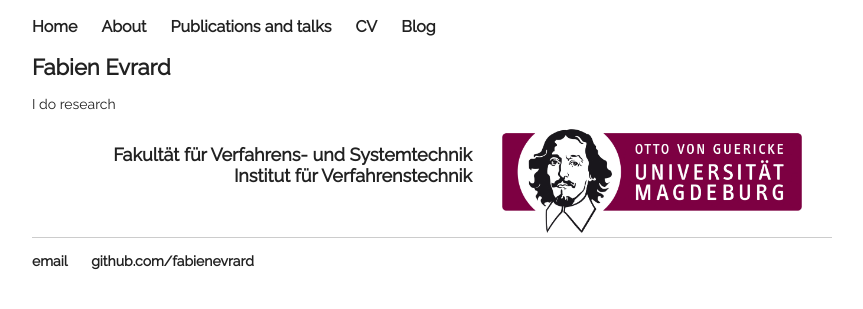
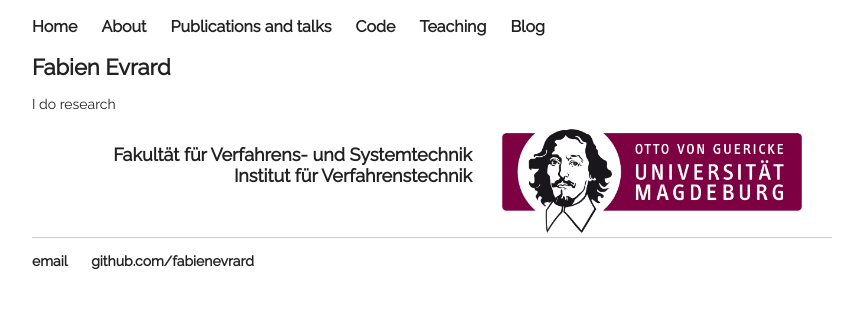
Before and after one commit to fabienevrard/fabienevrard.github.io, a Jekyll site: the page built from index.html, in a window 1280 px wide. Shown: the top 309 px of the page, without its empty margins (208-1071 px from the left). Built offline with Jekyll 4.4.1, drawn with Linux system fonts in a browser that asks for light colours.

Commit message:
Update default.html

```diff
--- a/_layouts/default.html
+++ b/_layouts/default.html
@@ -14,7 +14,8 @@
 <li><a href="/">Home</a></li>
 <li><a href="/about">About</a></li>
 <li><a href="/publications">Publications and talks</a></li>
-<li><a href="/cv">CV</a></li>
+<li><a href="/code">Code</a></li>
+<li><a href="/teaching">Teaching</a></li>
 <li><a href="/blog">Blog</a></li>
 </ul>
     </nav>
```
